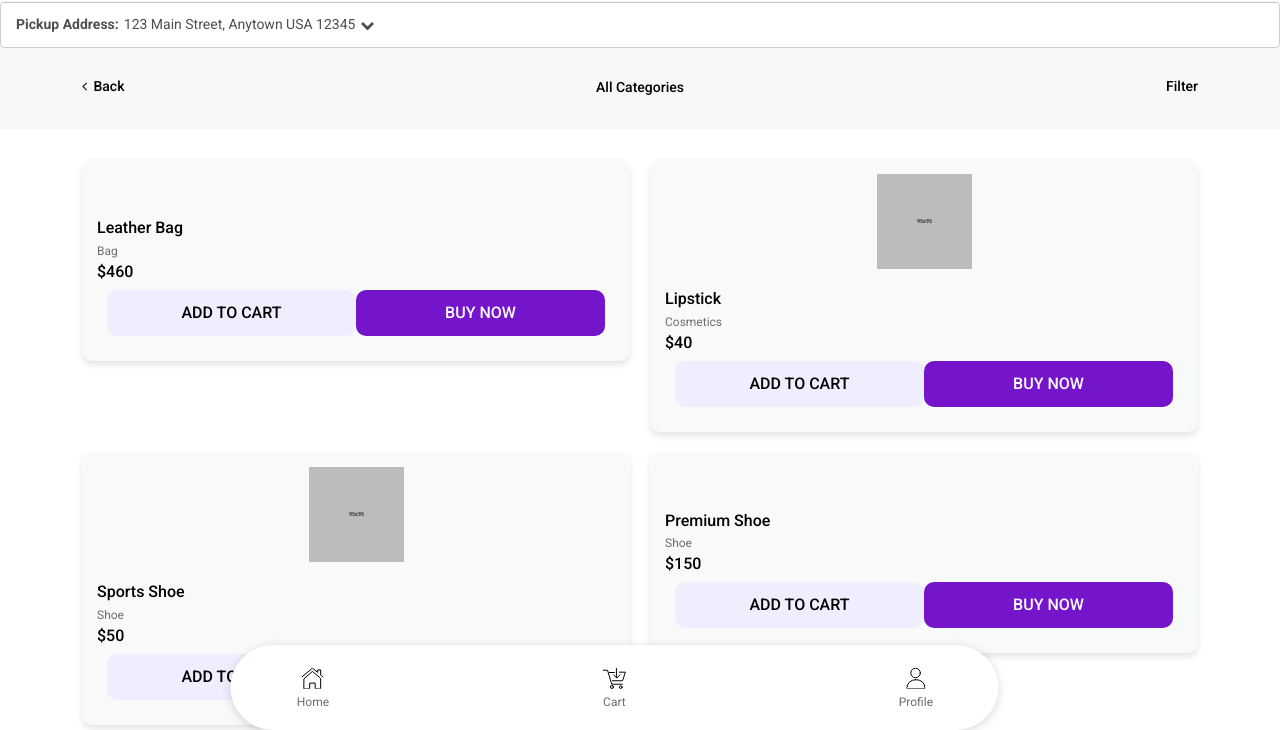
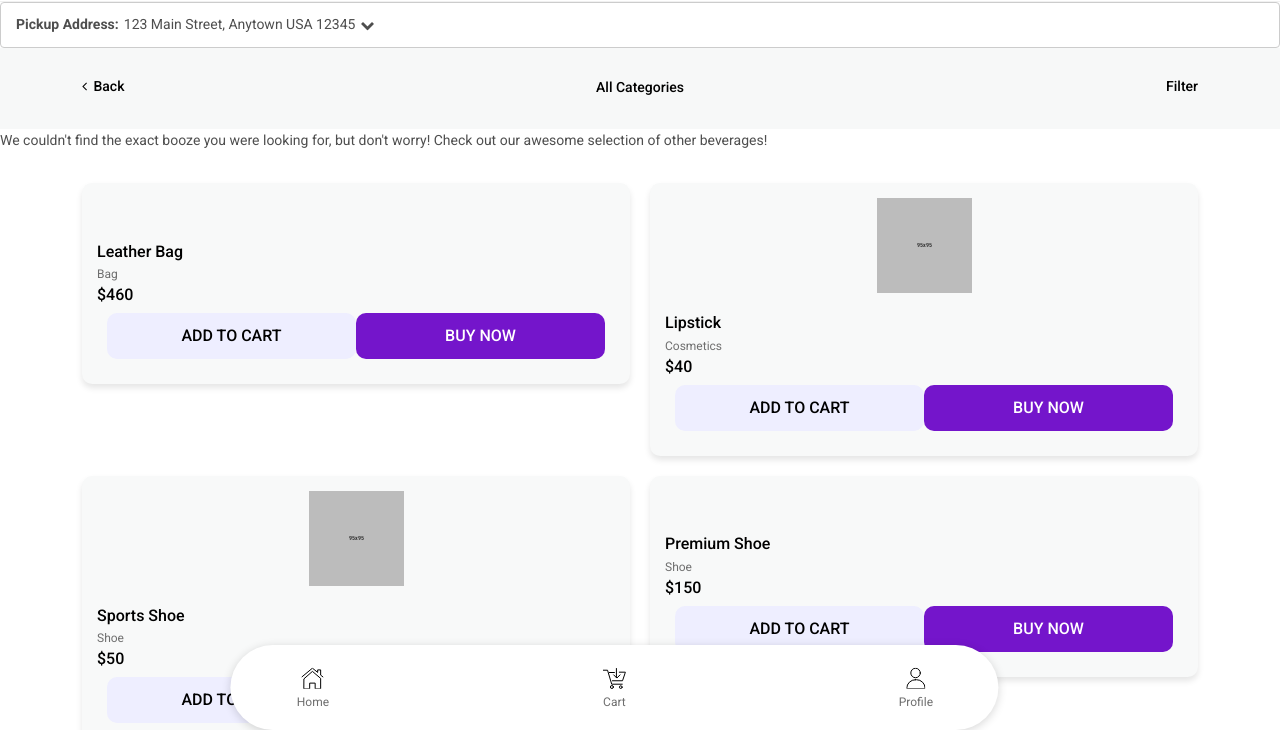
Before and after one commit to vikas-yadav2002/Ecommerce-Website, a plain HTML site: page shop.html in a window 1280 px wide. Shown: the part 70-800 px from the top of the page. Drawn offline with Linux system fonts and the light colour scheme; files whose address does not match are found by name.

Commit message:
added the not avail line in shop.html

```diff
--- a/shop.html
+++ b/shop.html
@@ -251,6 +251,10 @@
             </div>
         </div>
 
+        <article class="msg">
+            <p> We couldn't find the exact booze you were looking for, but don't worry! Check out our awesome selection of other beverages!</p>
+        </article>
+
         <!--====================  products area ====================-->
         <div class="shop-products-area">
             <!-- shop grid products -->
```
